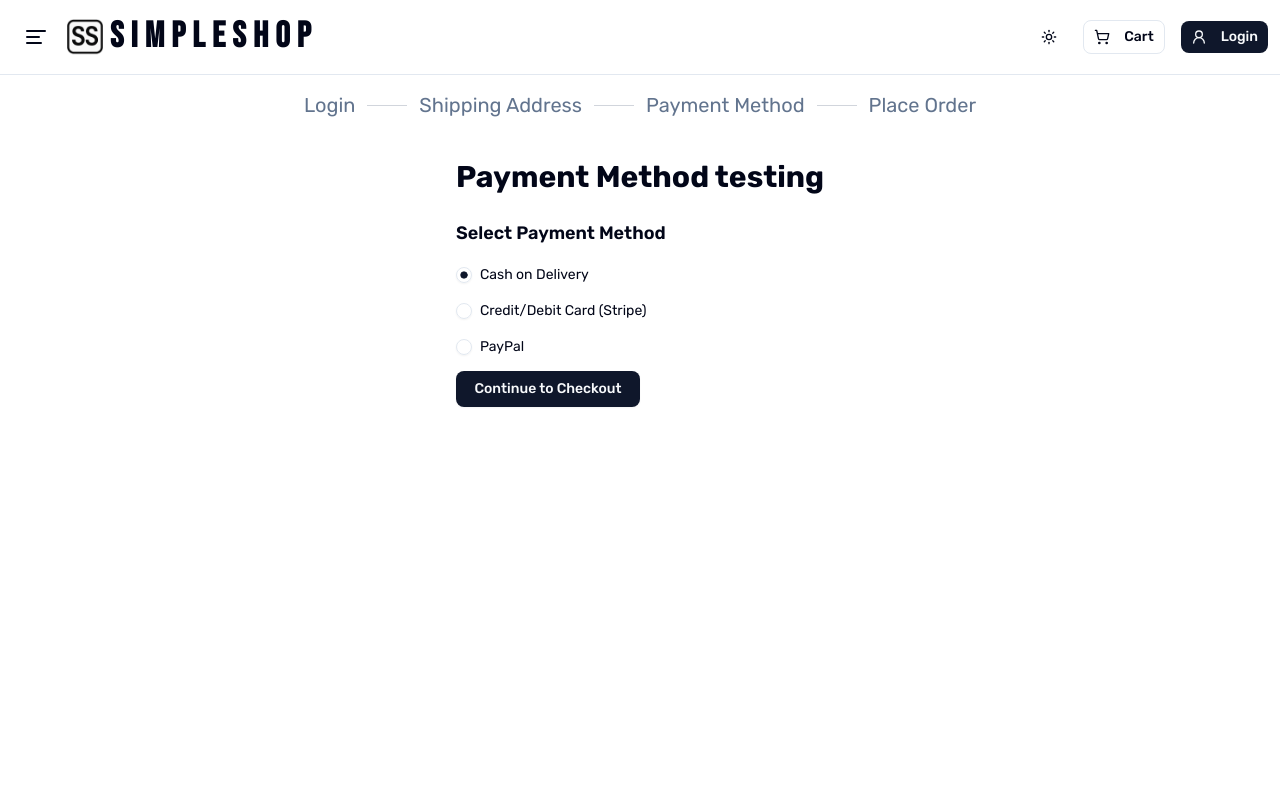
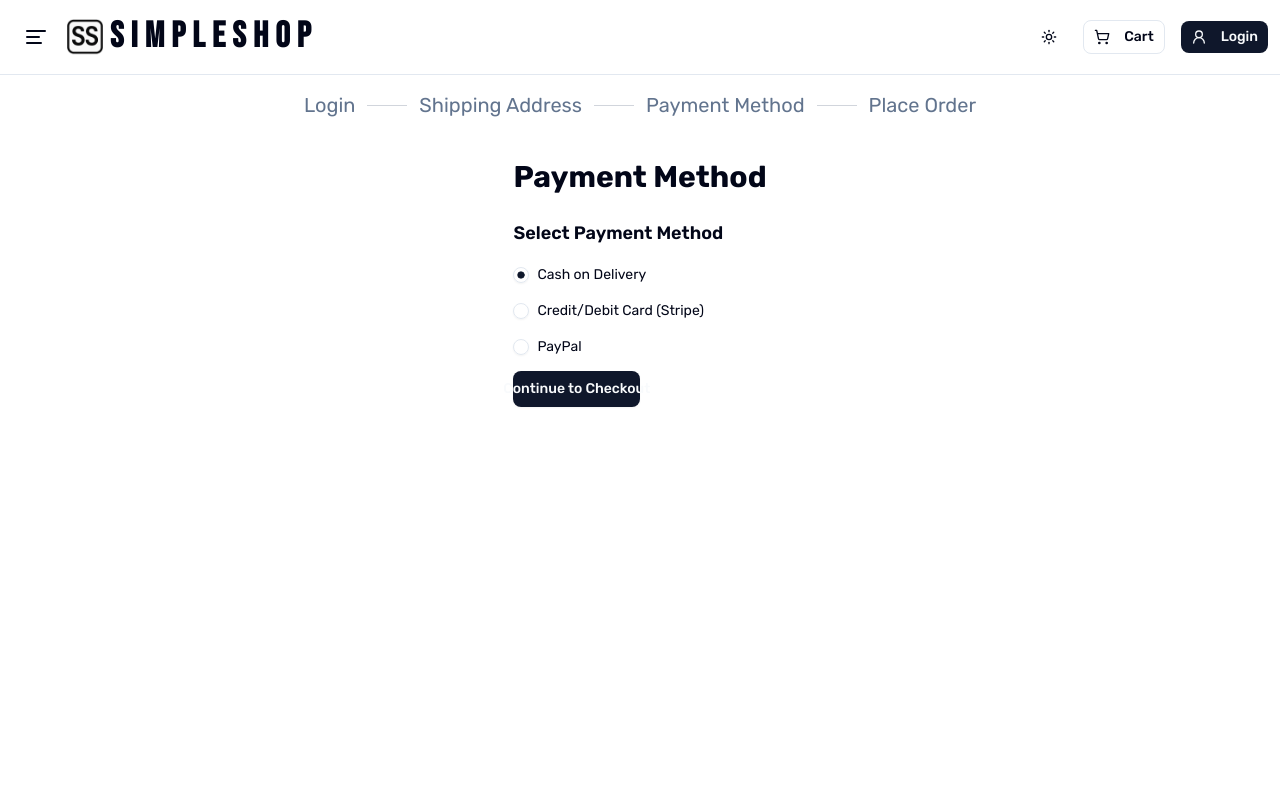
Before and after one commit to cmelonijs/shopping-platform-canada, a Next.js app: page /payment-method in a window 1280 px wide. Shown: the top 800 px of the page. Built offline with nearby package versions, Linux system fonts and the light colour scheme; no server answers.

Commit message:
fix:added-toast-feedback

```diff
--- a/app/(root)/payment-method/page.tsx
+++ b/app/(root)/payment-method/page.tsx
@@ -12,7 +12,7 @@
     <>
       <BreadcrumbBoard step='payment method' />
       <div className='max-w-2xl mx-auto p-6 h-screen'>
-        <h1 className="text-3xl font-bold mb-6 ">Payment Method testing</h1>
+        <h1 className="text-3xl font-bold mb-6 ">Payment Method</h1>
         <PaymentForm defaultValues={existingPaymentMethod as PaymentMethod} />
       </div>
     </>
```
